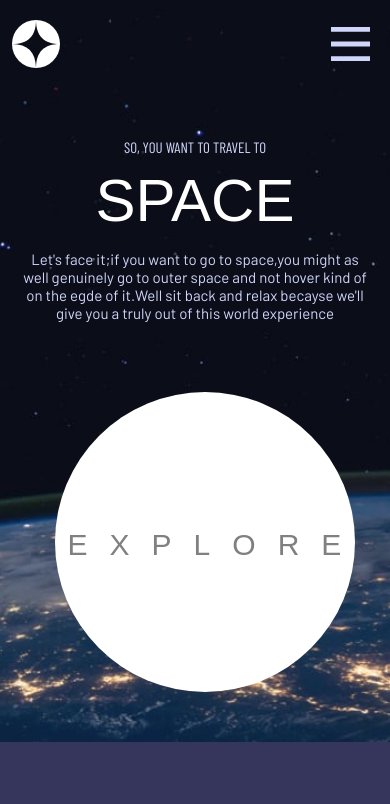
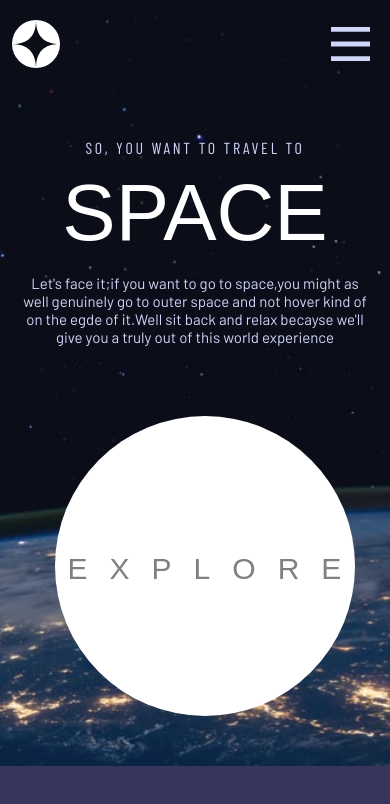
Before and after one commit to sample-tayo/sample-spaceTTourism, a plain HTML site: page index.html in a window 390 px wide. Drawn offline with nearby package versions, Linux system fonts and the light colour scheme; a web font is replaced by a local one.

Commit message:
second commit

```diff
--- a/space-tourism-css/index.css
+++ b/space-tourism-css/index.css
@@ -155,14 +155,15 @@ main {
     margin-top: 10%;
   }
   .one {
-    font-size: 15px;
+    letter-spacing: 2.7px;
+    font-size: 16px;
   }
   .left h1 {
-    font-size: 60px;
+    font-size: 80px;
     margin-top: 10px;
   }
   .para {
-    font-size: 12px;
+    font-size: 15px;
   }
   .right {
     margin-top: 3%;
```
